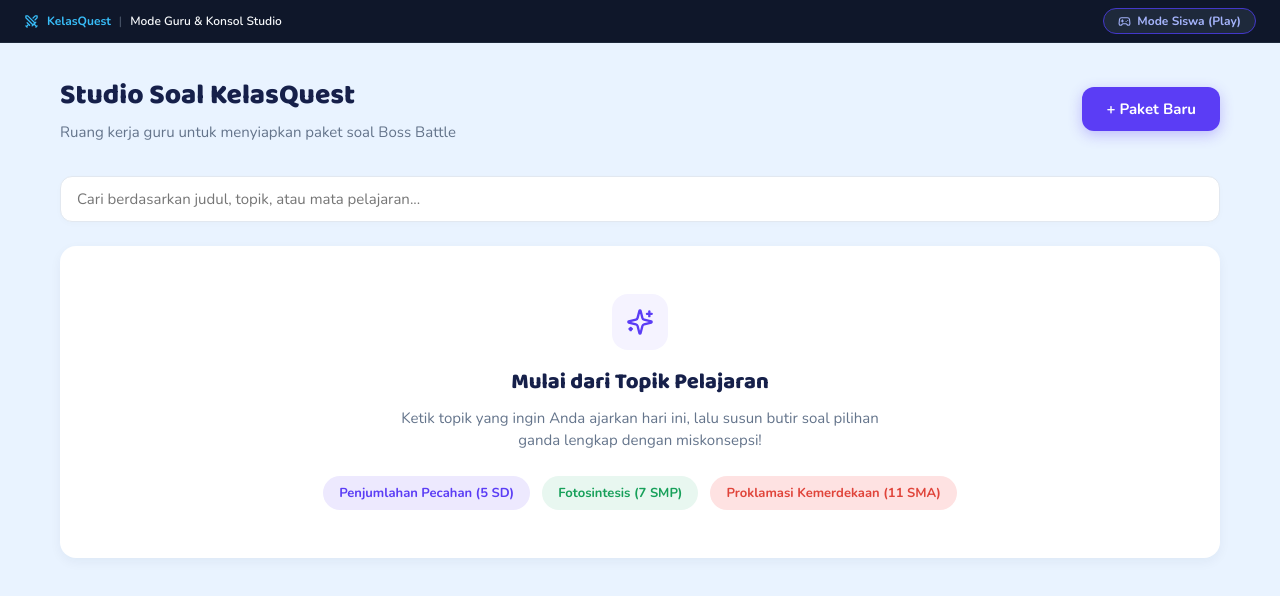
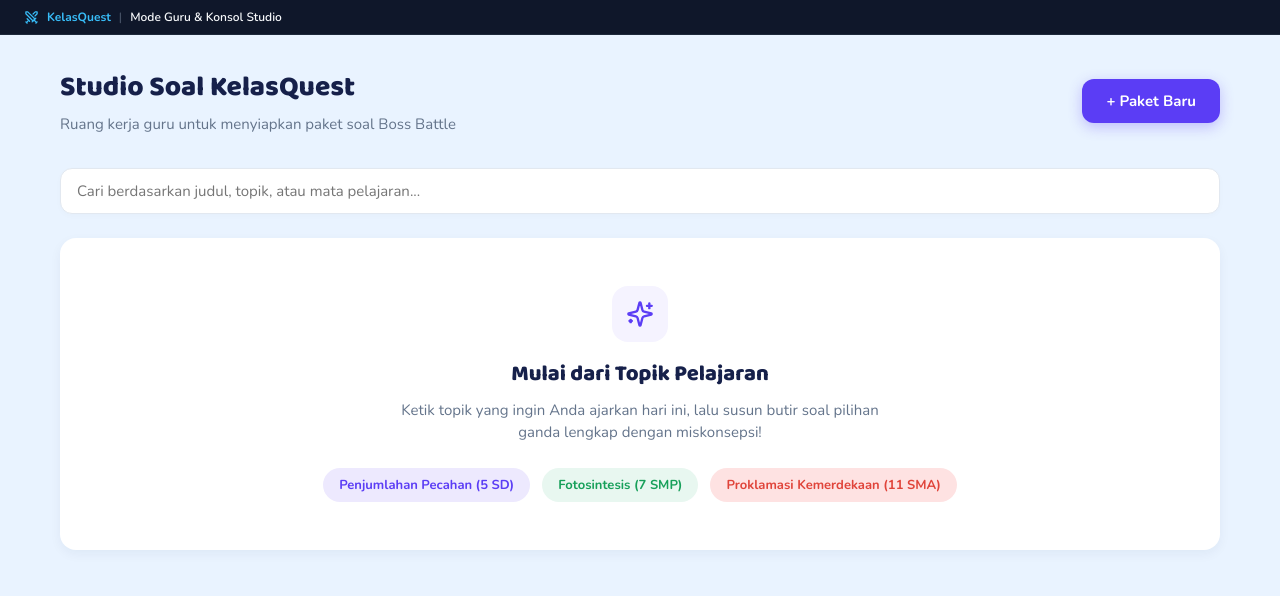
Before and after one commit to rramadhaan15/KelasQuest, a Next.js app: page / in a window 1280 px wide. Shown: the top 596 px of the page. Built offline with nearby package versions, Linux system fonts and the light colour scheme.

Commit message:
refactor(ui): remove student play mode switcher button from top navigation bar

```diff
--- a/src/app/page.tsx
+++ b/src/app/page.tsx
@@ -8,7 +8,7 @@ import { BerandaStudioSoal } from '../components/BerandaStudioSoal';
 import { EditorPaketSoal } from '../components/EditorPaketSoal';
 import { StudentPortal } from '../components/StudentPortal';
 
-import { Swords, Gamepad2 } from 'lucide-react';
+import { Swords } from 'lucide-react';
 
 export default function StudioSoalPage() {
   const [sets, setSets] = useState<PaketSoal[]>([]);
@@ -170,26 +170,6 @@ export default function StudioSoalPage() {
           <span style={{ opacity: 0.4 }}>|</span>
           <span style={{ color: '#F8FAFC' }}>Mode Guru & Konsol Studio</span>
         </div>
-        <button
-          type="button"
-          onClick={() => setViewMode('SISWA')}
-          style={{
-            background: '#1E293B',
-            color: '#A5B4FC',
-            border: '1px solid #4338CA',
-            borderRadius: '20px',
-            padding: '4px 14px',
-            fontSize: '12px',
-            fontWeight: 700,
-            cursor: 'pointer',
-            display: 'inline-flex',
-            alignItems: 'center',
-            gap: '6px',
-          }}
-        >
-          <Gamepad2 size={13} />
-          <span>Mode Siswa (Play)</span>
-        </button>
       </div>
 
       {activeSet ? (
```
